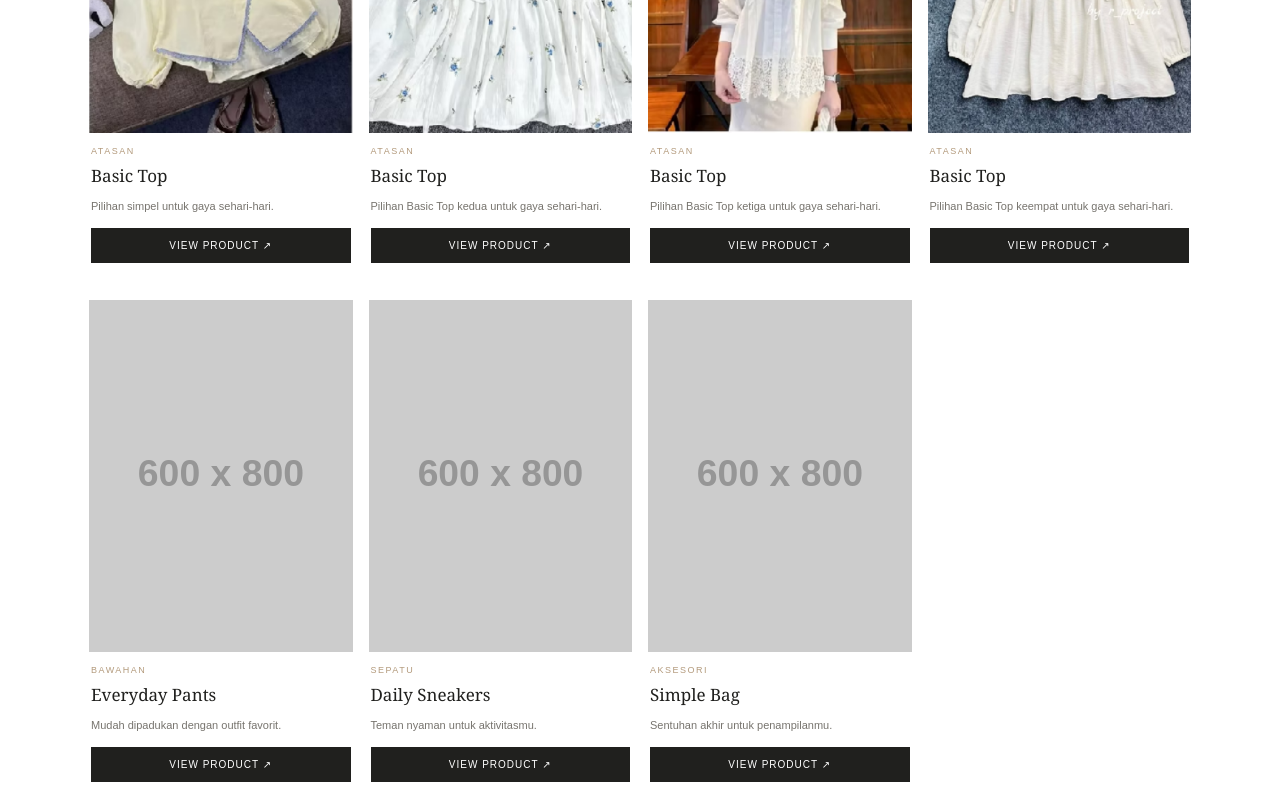
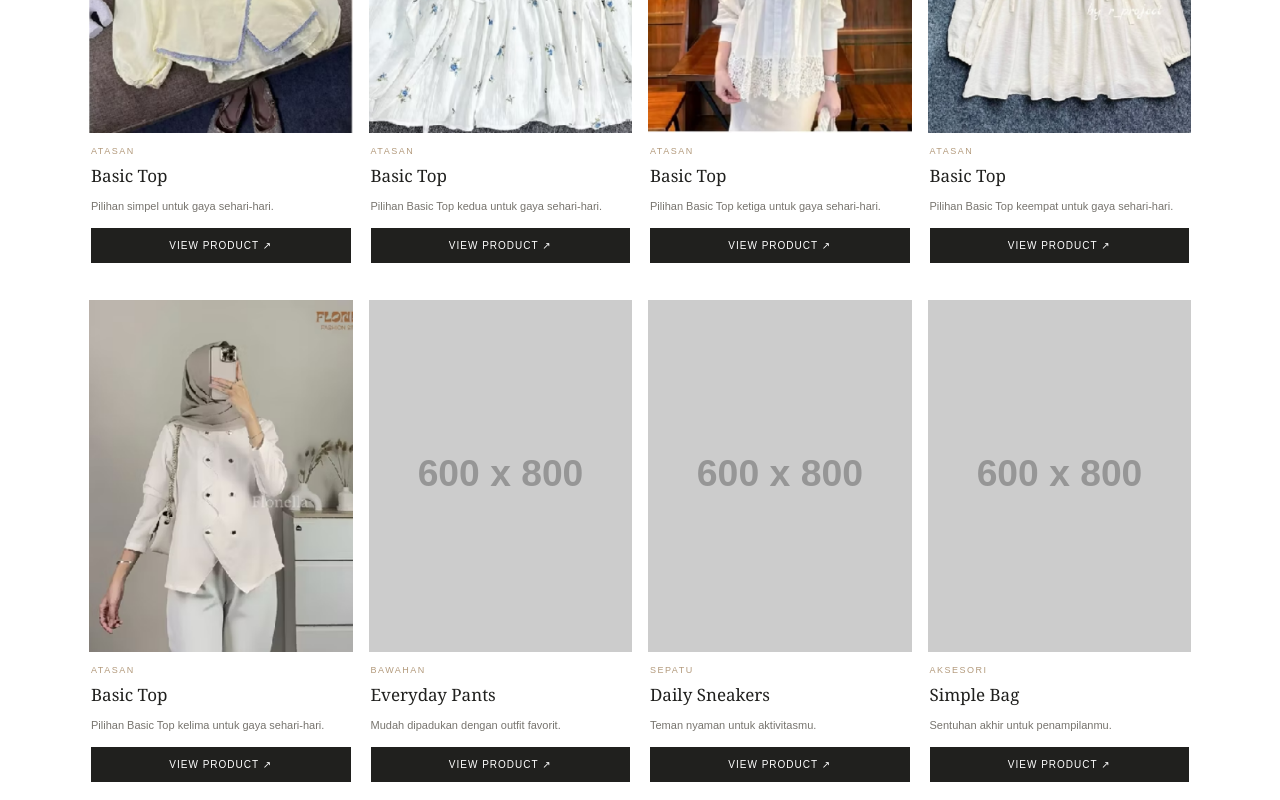
Before and after one commit to sisilias748-cmd/my-outfit, a plain HTML site: page index.html in a window 1280 px wide. Shown: the part 1098-1898 px from the top of the page. Drawn offline with Linux system fonts and the light colour scheme; placeholder pictures from the web are drawn by us.

Commit message:
Update index.html

```diff
--- a/index.html
+++ b/index.html
@@ -416,6 +416,13 @@ description: "Pilihan Basic Top keempat untuk gaya sehari-hari.",
 image: "no_markReactNative-snapshot-image_3.png",
 link: "https://s.shopee.co.id/4qGJtTwiUr"
 },
+{
+name: "Basic Top",
+category: "Atasan",
+description: "Pilihan Basic Top kelima untuk gaya sehari-hari.",
+image: "no_markReactNative-snapshot-image_0.png",
+link: "https://s.shopee.co.id/5fpQsvprHO"
+},
   {
     name: "Everyday Pants",
     category: "Bawahan",
```
